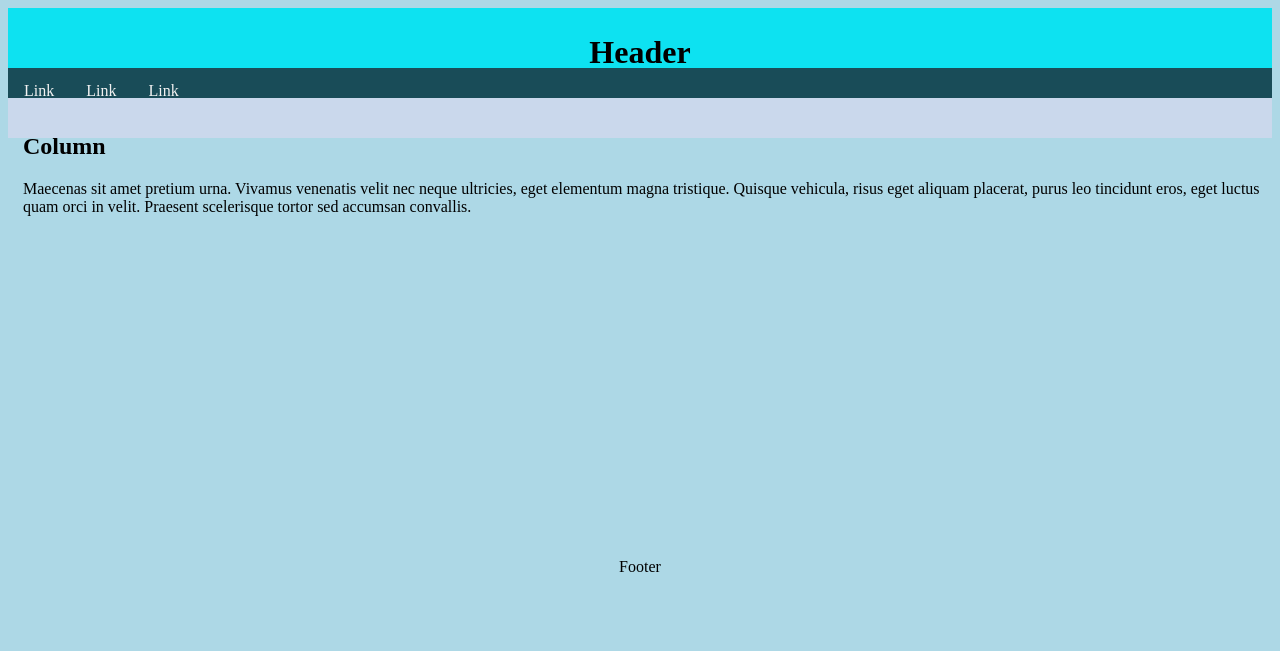
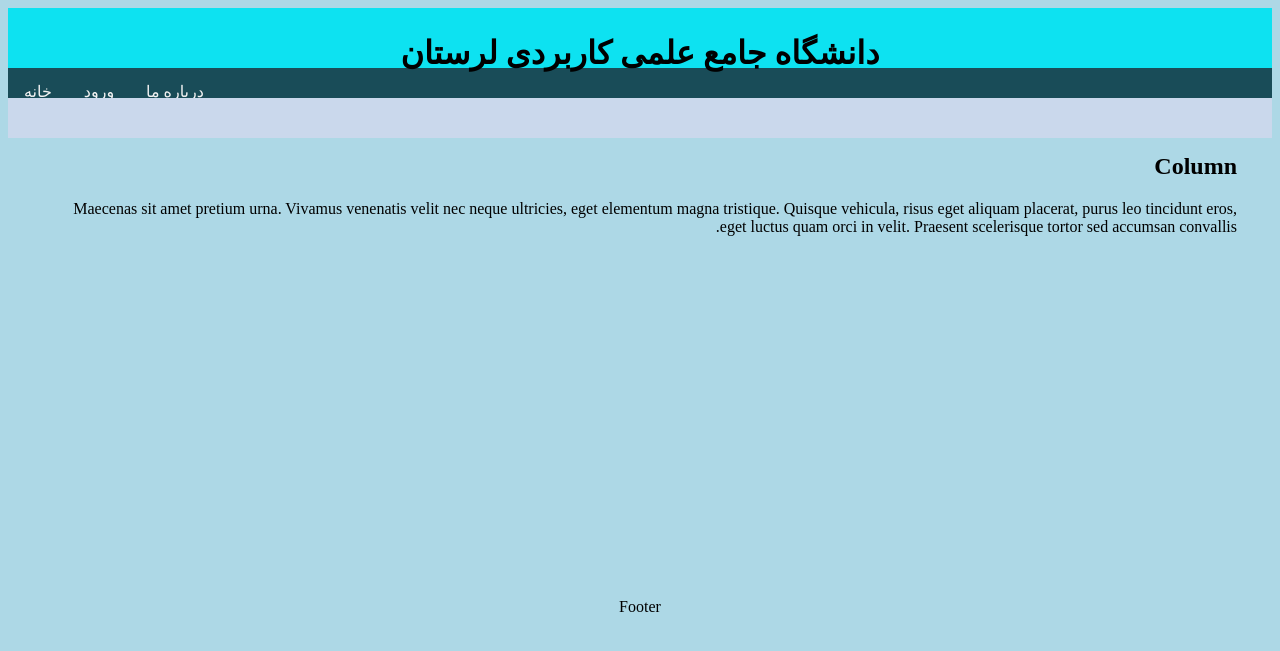
Before and after one commit to meisam125/uast, a Django app: page /login/ in a window 1280 px wide. Shown: the top 651 px of the page. Run offline with Django 4.2, Linux system fonts and the light colour scheme.

Commit message:
commit first.html

```diff
--- a/login/static/styles.css
+++ b/login/static/styles.css
@@ -1,3 +1,4 @@
+
 body {
     background-color: lightblue;
   }
@@ -33,9 +34,8 @@ body {
 /* Create three equal columns that floats next to each other */
 .column {
   float: left;
-  width: 100%;
   height: 430px;
-  padding: 15px;
+  padding: 35px;
 }
 
 .footer {
--- a/login/templates/first.html
+++ b/login/templates/first.html
@@ -1,6 +1,7 @@
 
-<!DOCTYPE html>
+<html lang="fa-IR" dir="rtl">
 <head>
+    <meta charset="utf-8">
     {% load static %}
     <link rel="stylesheet" href="{% static '/styles.css' %}">
 </head>
@@ -8,13 +9,13 @@
 <body>
 
     <div class="header">
-        <h1>Header</h1>
+        <h1>دانشگاه جامع علمی کاربردی لرستان</h1>
     </div>
 
     <div class="topnav">
-        <a href="#">Link</a>
-        <a href="#">Link</a>
-        <a href="#">Link</a>
+        <a href="#">خانه</a>
+        <a href="#">ورود</a>
+        <a href="#">درباره ما</a>
     </div>
 
     <div class="column">
```
